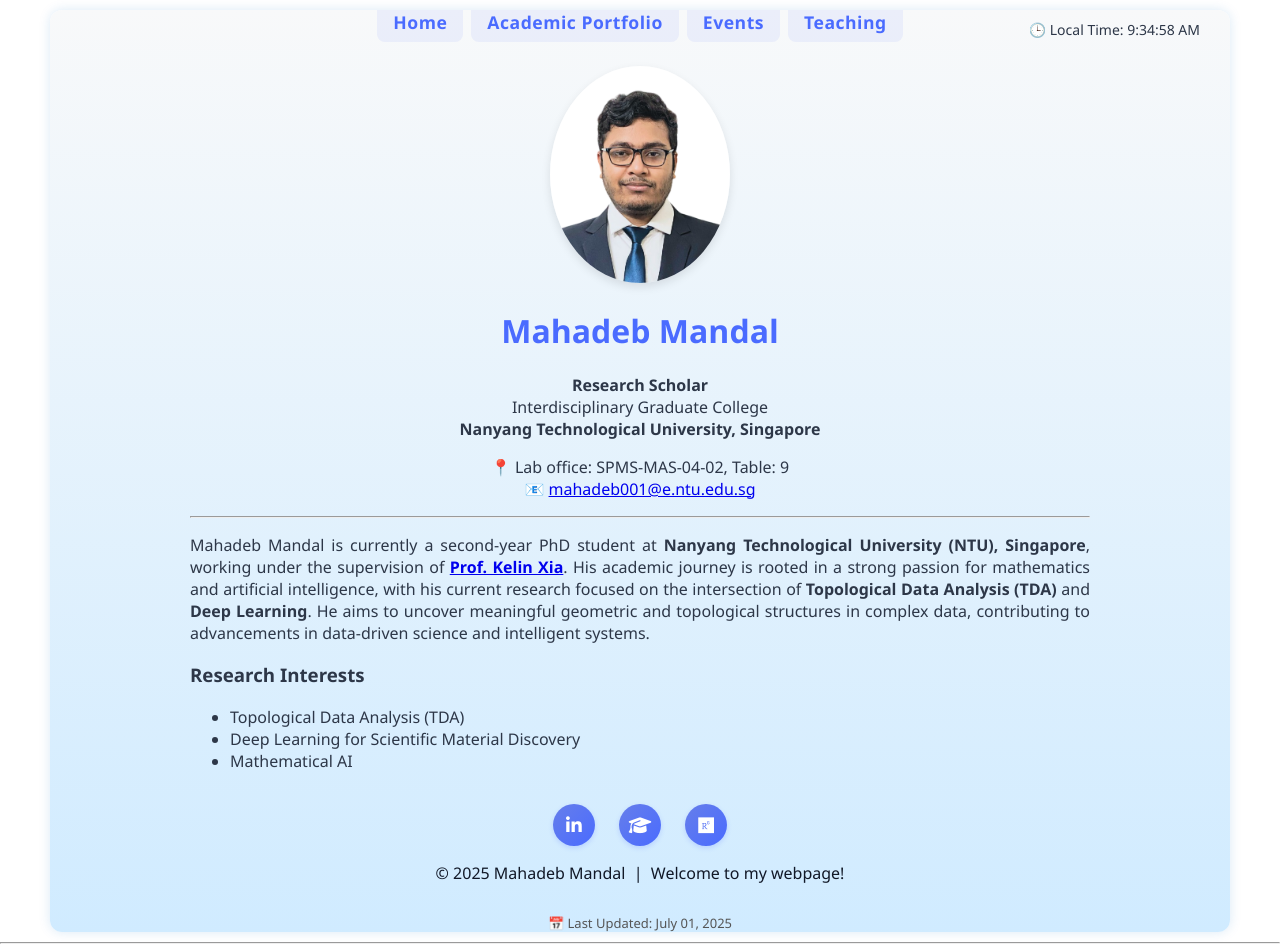
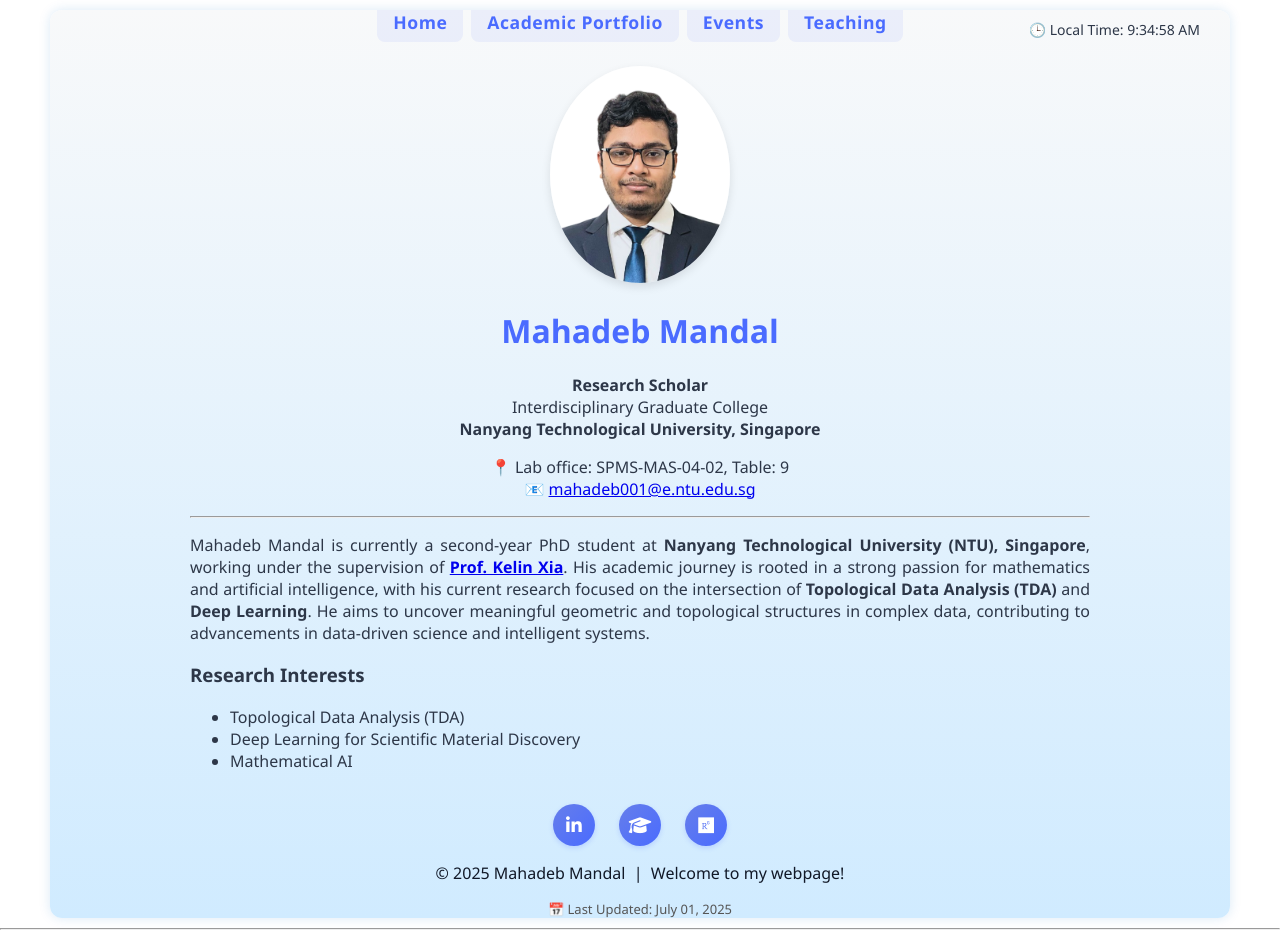
Before and after one commit to mahadeb-ai/mahadeb-ai.github.io, a Jekyll site: the page built from index.md, in a window 1280 px wide. Built offline with Jekyll 4.4.1, drawn with Linux system fonts in a browser that asks for light colours.

Commit message:
Update default.html

```diff
--- a/_layouts/default.html
+++ b/_layouts/default.html
@@ -271,7 +271,7 @@
                 </div>
                 <p>&copy; 2025 Mahadeb Mandal &nbsp;|&nbsp; Welcome to my webpage!</p>
             </footer>
-            <div style="text-align: center; font-size: 13px; color: #555; margin-top: 30px;">
+            <div style="text-align: center; font-size: 13px; color: #555; margin-top: 10px;">
       📅 Last Updated: {{ page.last_modified_at | date: "%B %d, %Y" }}
             </div>
         </div>
```
